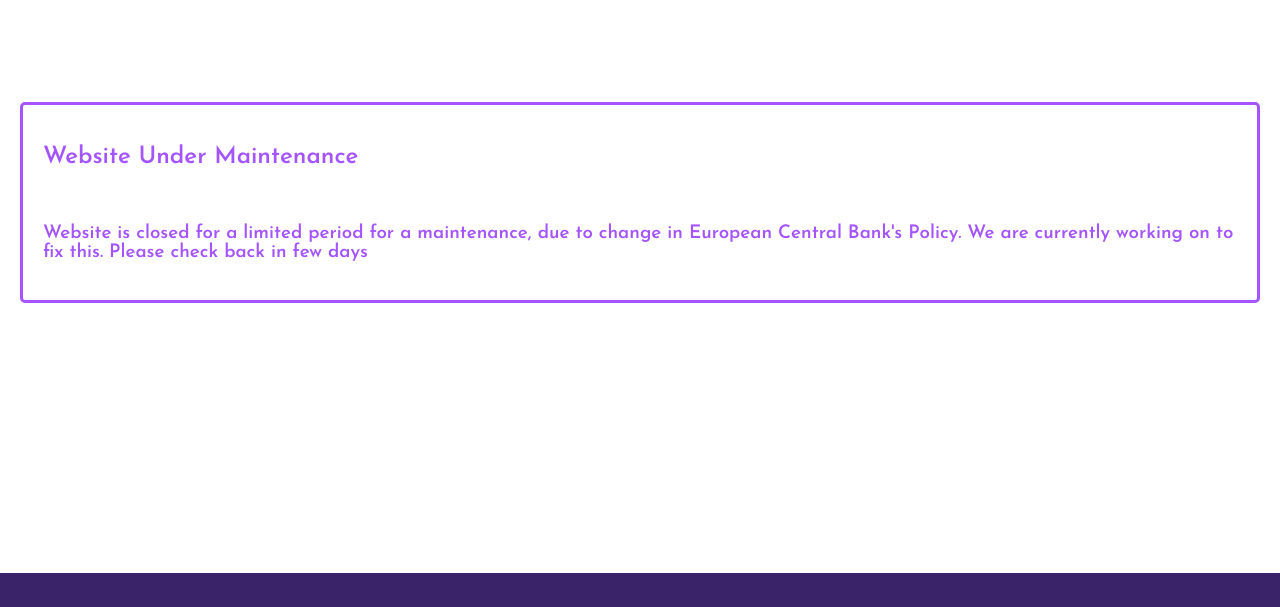
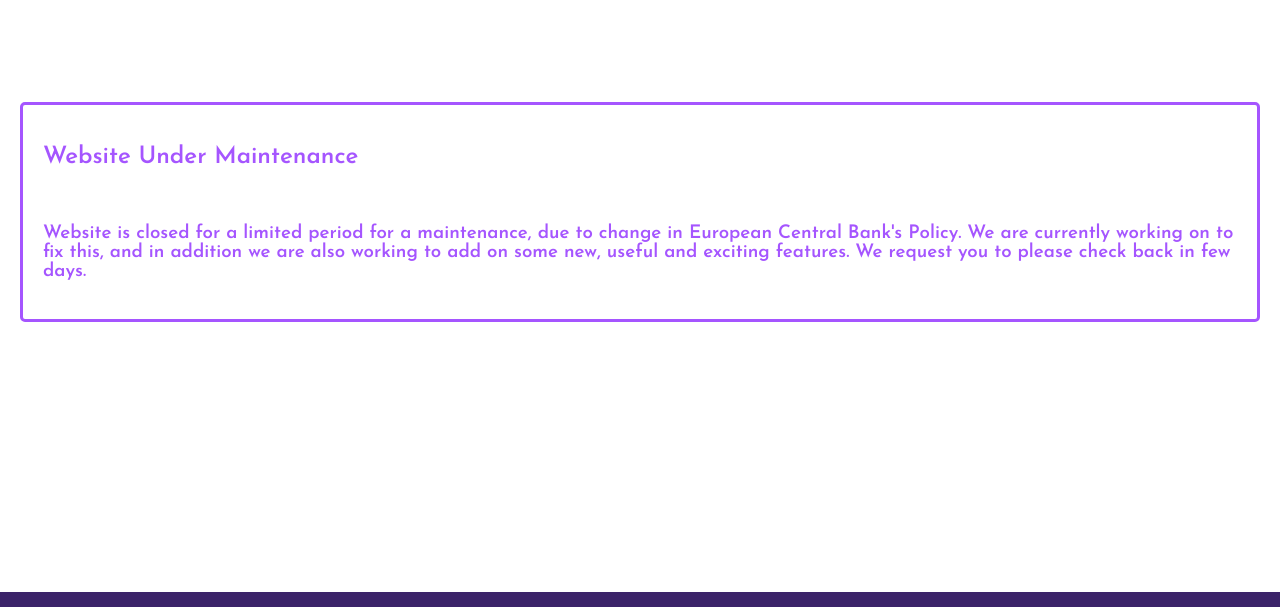
Before and after one commit to pranavsedu/Currency-exchange, a plain HTML site: page index.html in a window 1280 px wide. Shown: the part 193-800 px from the top of the page. Drawn offline with nearby package versions, Linux system fonts and the light colour scheme; no server answers; a script that the page names is missing.

Commit message:
Update index.html
Updated maintenance message

```diff
--- a/index.html
+++ b/index.html
@@ -51,7 +51,7 @@
 								<br><br><br><br>
 								<fieldset class="maintenance">
         				<h2>Website Under Maintenance</h2><br>
-        				<h3>Website is closed for a limited period for a maintenance, due to change in European Central Bank's Policy. We are currently working on to fix this. Please check back in few days</h3>
+        				<h3>Website is closed for a limited period for a maintenance, due to change in European Central Bank's Policy. We are currently working on to fix this, and in addition we are also working to add on some new, useful and exciting features. We request you to please check back in few days.</h3>
         </fieldset>
 
 
```
